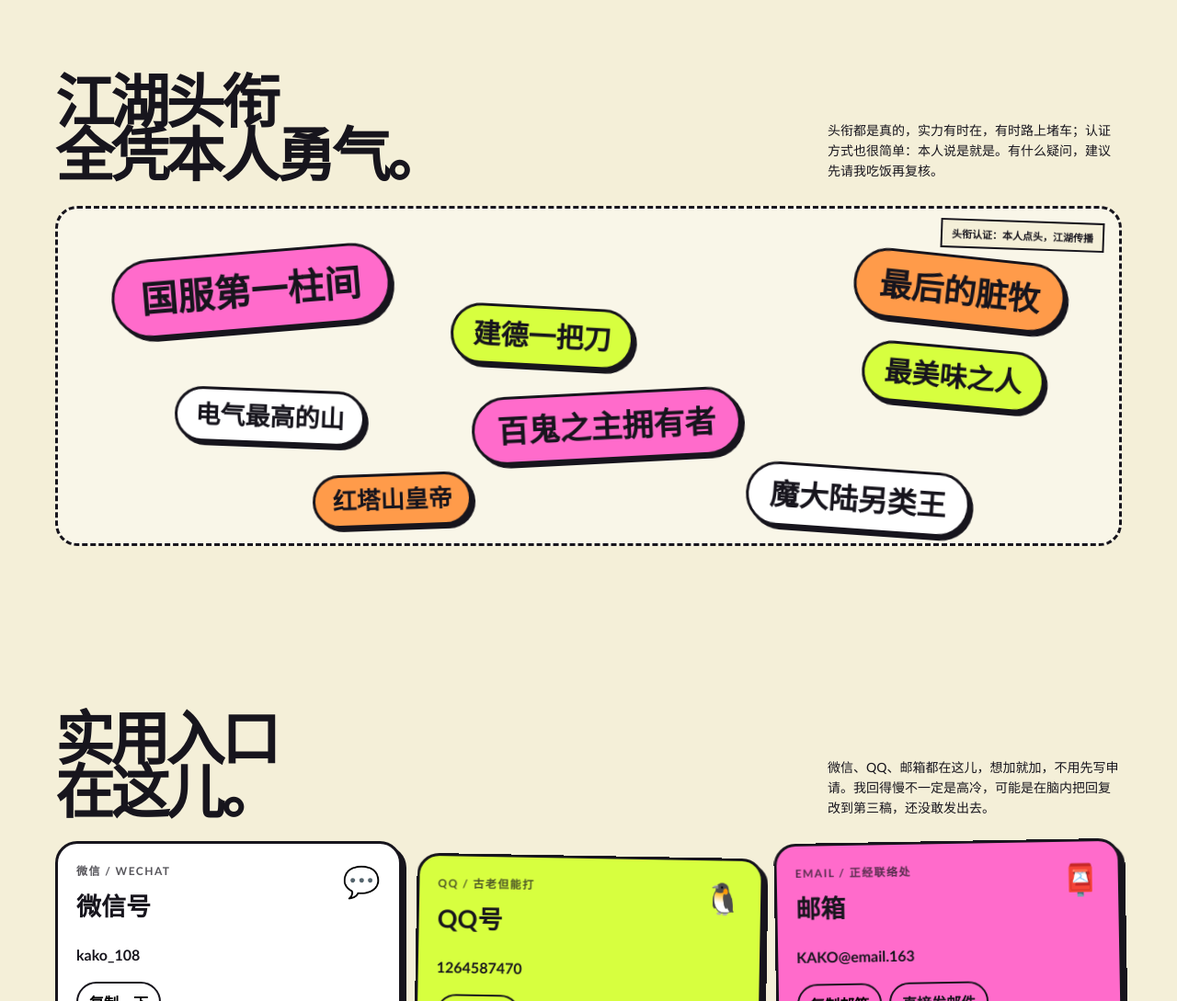
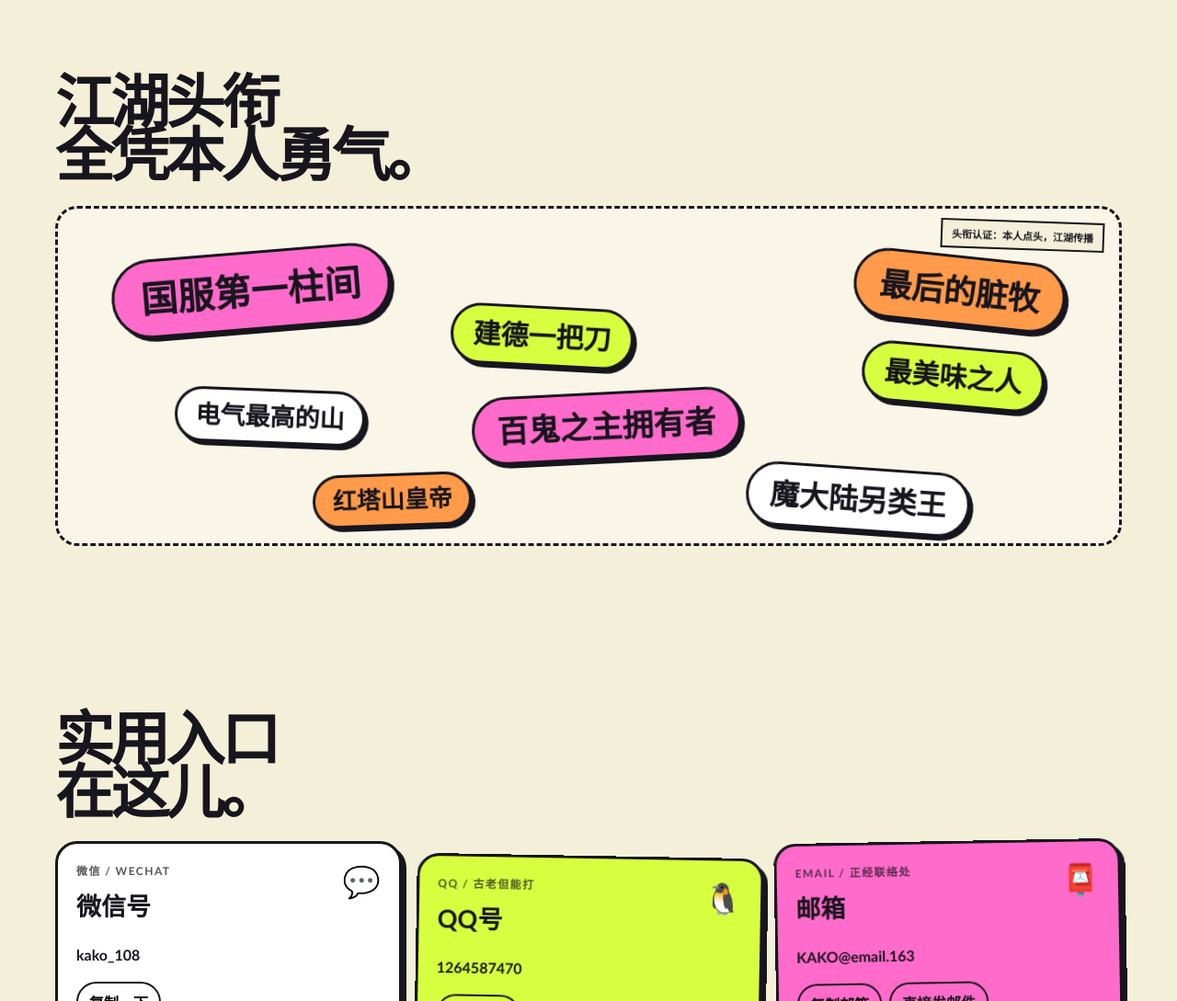
Before and after one commit to KAKO108/wzt-chaos-home, a plain HTML site: page index.html in a window 1280 px wide. Shown: the part 1120-2209 px from the top of the page at 92% size. Drawn offline with Linux system fonts and the light colour scheme.

Commit message:
Remove section intro paragraphs

```diff
--- a/index.html
+++ b/index.html
@@ -204,7 +204,6 @@
     <section class="wrap" id="tags">
       <div class="section-head">
         <h2>江湖头衔<br>全凭本人勇气。</h2>
-        <p>头衔都是真的，实力有时在，有时路上堵车；认证方式也很简单：本人说是就是。有什么疑问，建议先请我吃饭再复核。</p>
       </div>
       <div class="tag-cloud" role="list" aria-label="WZT 的个人标签">
         <span class="tag" role="listitem">国服第一柱间</span>
@@ -221,7 +220,6 @@
     <section class="wrap" id="contact">
       <div class="section-head">
         <h2>实用入口<br>在这儿。</h2>
-        <p>微信、QQ、邮箱都在这儿，想加就加，不用先写申请。我回得慢不一定是高冷，可能是在脑内把回复改到第三稿，还没敢发出去。</p>
       </div>
       <div class="contact-grid">
         <article class="contact-card">
```
